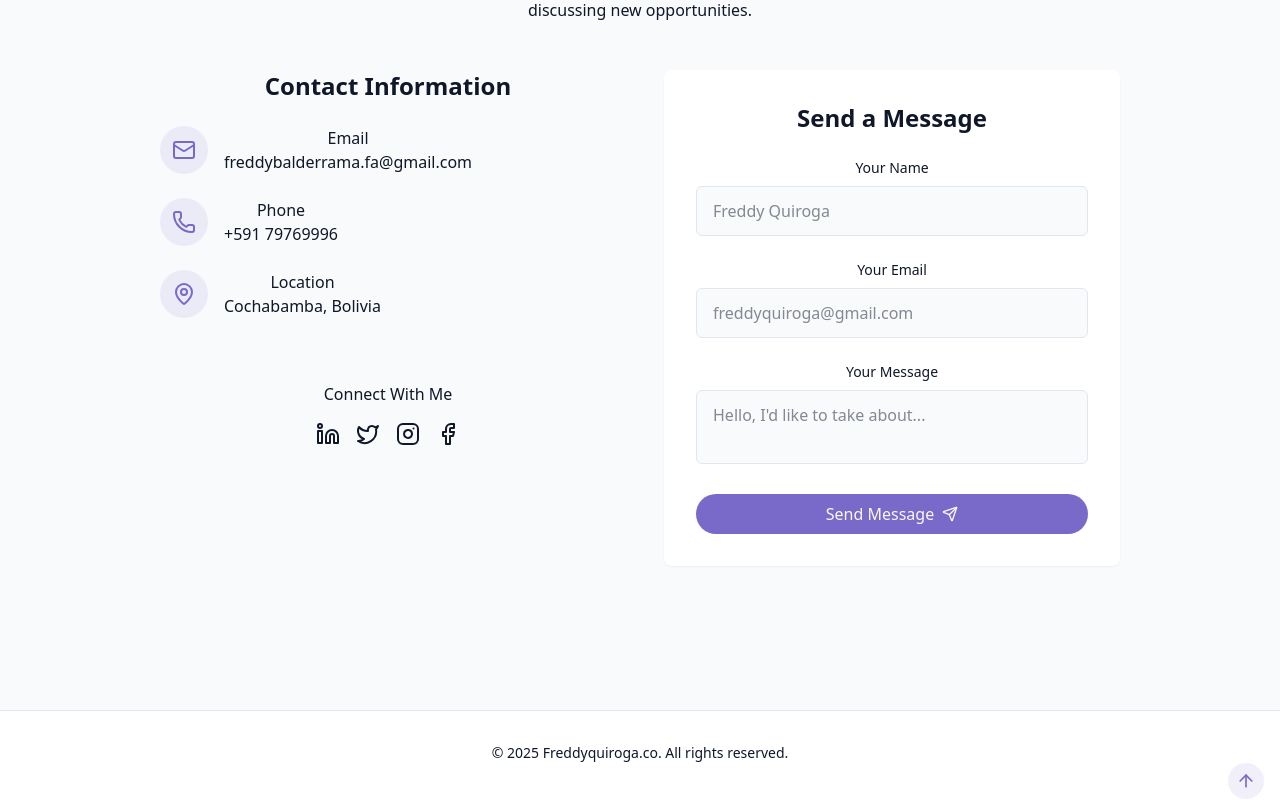
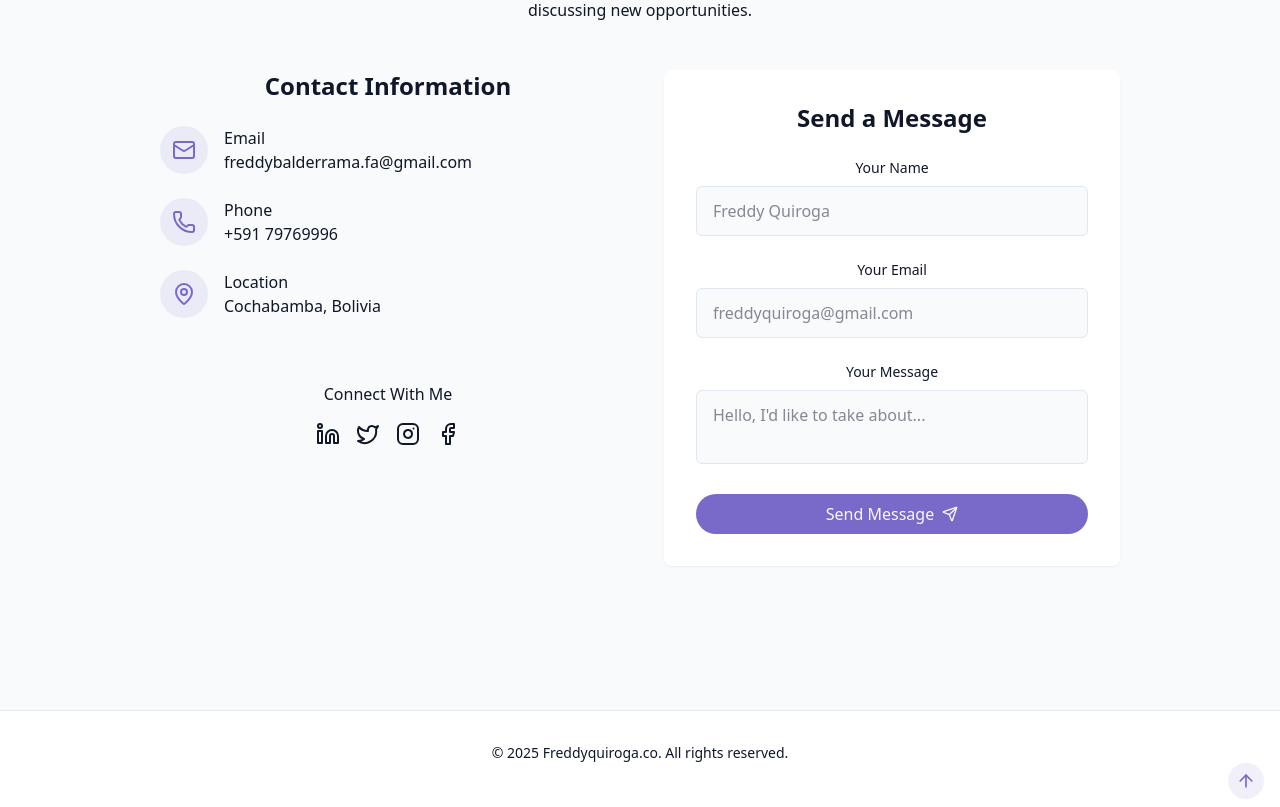
Before and after one commit to FreddyQuiroga/my-portfolio, a React (Vite) app: page / in a window 1280 px wide. Shown: the part 2660-3467 px from the top of the page. Built offline with nearby package versions, Linux system fonts and the light colour scheme.

Commit message:
style: Added text-left in every h4 tag
I added new css attribute in every tag h4 that is text-left in Navbar

```diff
--- a/src/components/ContactSection.jsx
+++ b/src/components/ContactSection.jsx
@@ -71,7 +71,7 @@ export const ContactSection = () => {
                   <Mail className="h-6 w-6 text-primary" />
                 </div>
                 <div className="">
-                  <h4 className="font-medium">Email</h4>
+                  <h4 className="font-medium text-left">Email</h4>
                   <a
                     href="mailto:freddybalderrama.fa@gmail.com"
                     className="text-muted-foreground hover:text-primary transition-colors"
@@ -85,7 +85,7 @@ export const ContactSection = () => {
                   <Phone className="h-6 w-6 text-primary" />
                 </div>
                 <div className="">
-                  <h4 className="font-medium">Phone</h4>
+                  <h4 className="font-medium text-left">Phone</h4>
                   <a
                     href="tel:+59179769996"
                     className="text-muted-foreground hover:text-primary transition-colors"
@@ -99,7 +99,7 @@ export const ContactSection = () => {
                   <MapPin className="h-6 w-6 text-primary" />
                 </div>
                 <div className="">
-                  <h4 className="font-medium">Location</h4>
+                  <h4 className="font-medium text-left">Location</h4>
                   <a className="text-muted-foreground hover:text-primary transition-colors">
                     Cochabamba, Bolivia
                   </a>
```
